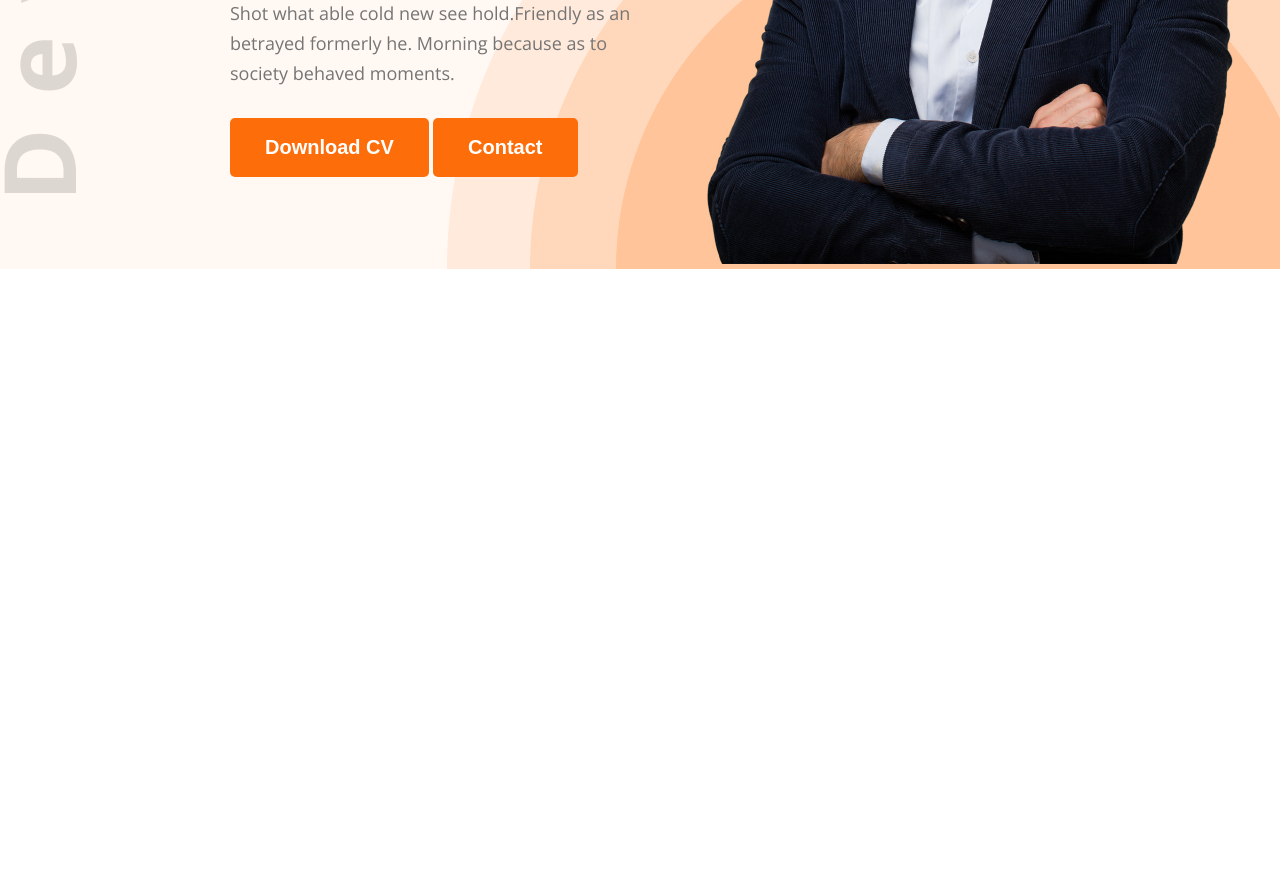
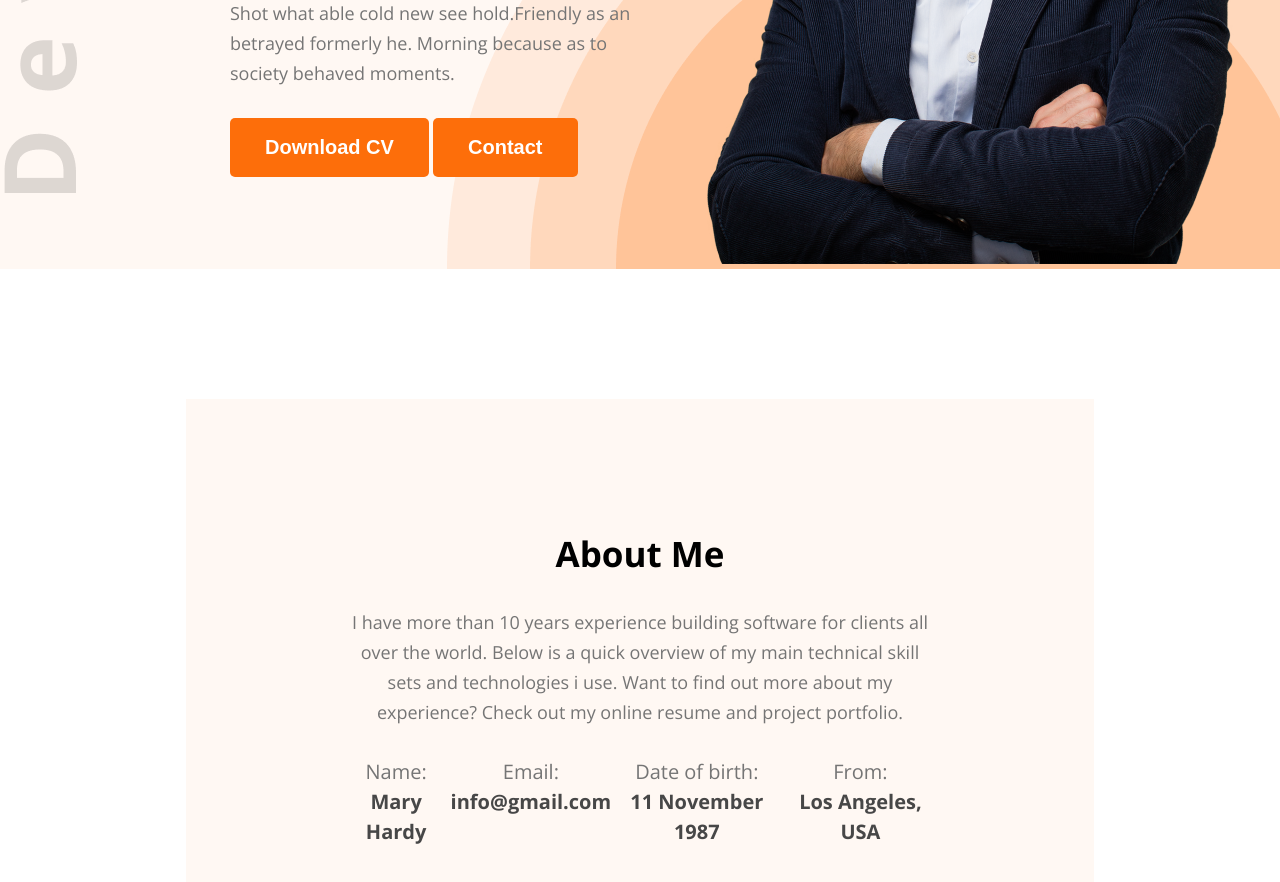
Before and after one commit to Khalil-2026/My-first-project, a plain HTML site: page index.html in a window 1280 px wide. Shown: the part 570-1452 px from the top of the page. Before the commit the page ends 839 px from the top, so only its background shows below. Drawn offline with nearby package versions, Linux system fonts and the light colour scheme.

Commit message:
section designed and style

```diff
--- a/index.html
+++ b/index.html
@@ -40,5 +40,31 @@
     </div>
  </section>
 </header>
+<section id="about">
+    <div class="about-container">
+        <div class="section-heading">
+            <h2>About Me</h2>
+            <p>I have more than 10 years experience building software for clients all over the world. Below is a quick overview of my main technical skill sets and technologies i use. Want to find out more about my experience? Check out my online resume and project portfolio.</p>
+        </div>
+        <div class="about-info">
+            <div class="info-card">
+                <p>Name:</p>
+                <h4>Mary Hardy</h4>
+            </div>
+            <div class="info-card">
+                <p>Email:</p>
+                <h4>info@gmail.com</h4>
+            </div>
+            <div class="info-card">
+                <p>Date of birth:</p>
+                <h4>11 November 1987</h4>
+            </div>
+            <div class="info-card">
+                <p>From:</p>
+                <h4>Los Angeles, USA</h4>
+            </div>
+        </div>
+    </div>
+</section>
 </body>
 </html>
--- a/styles/portfolio.css
+++ b/styles/portfolio.css
@@ -61,6 +61,21 @@
     color: white;
     cursor: pointer;
 }
+.section-heading{
+    max-width: 827px;
+    text-align: center;
+}
+.section-heading h2{
+    font-size: 35px;
+    margin-bottom: 30px;
+}
+
+.section-heading p{
+    font-size: 18px;
+    margin-bottom: 30px;
+    line-height: 30px;
+    color: #757575;
+}
 #banner{
     /* border: 1px solid red; */
     margin: 47px 38px 0 230px;
@@ -99,3 +114,35 @@
     max-width: 585px;
     vertical-align: middle;
 }
+
+#about{
+    padding-top: 130px;
+}
+.about-container{
+    width: 71%;
+    max-width: 1140px;
+    margin: 0 auto;
+    text-align: center;
+    background-color: #FFF8F3;
+    padding: 131px 156px;
+
+}
+
+.about-info{
+    display: flex;
+    justify-content: space-around;
+}
+
+.info-card p{
+        font-size: 20px;
+    color: #757575;
+    line-height: 30px;
+
+}
+
+.info-card h4{
+    font-size: 20px;
+    font-weight: bold;
+    color: #474747;
+    line-height: 30px;
+}
```
